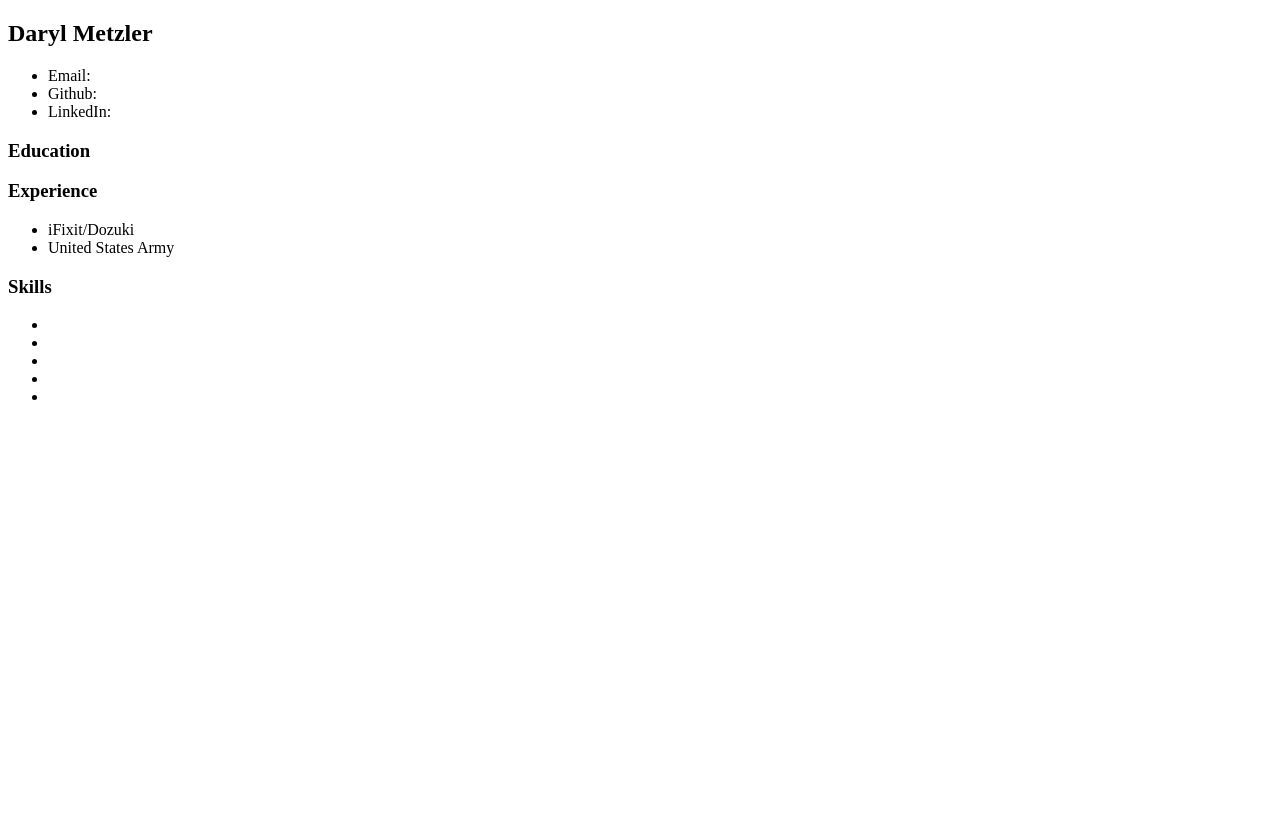
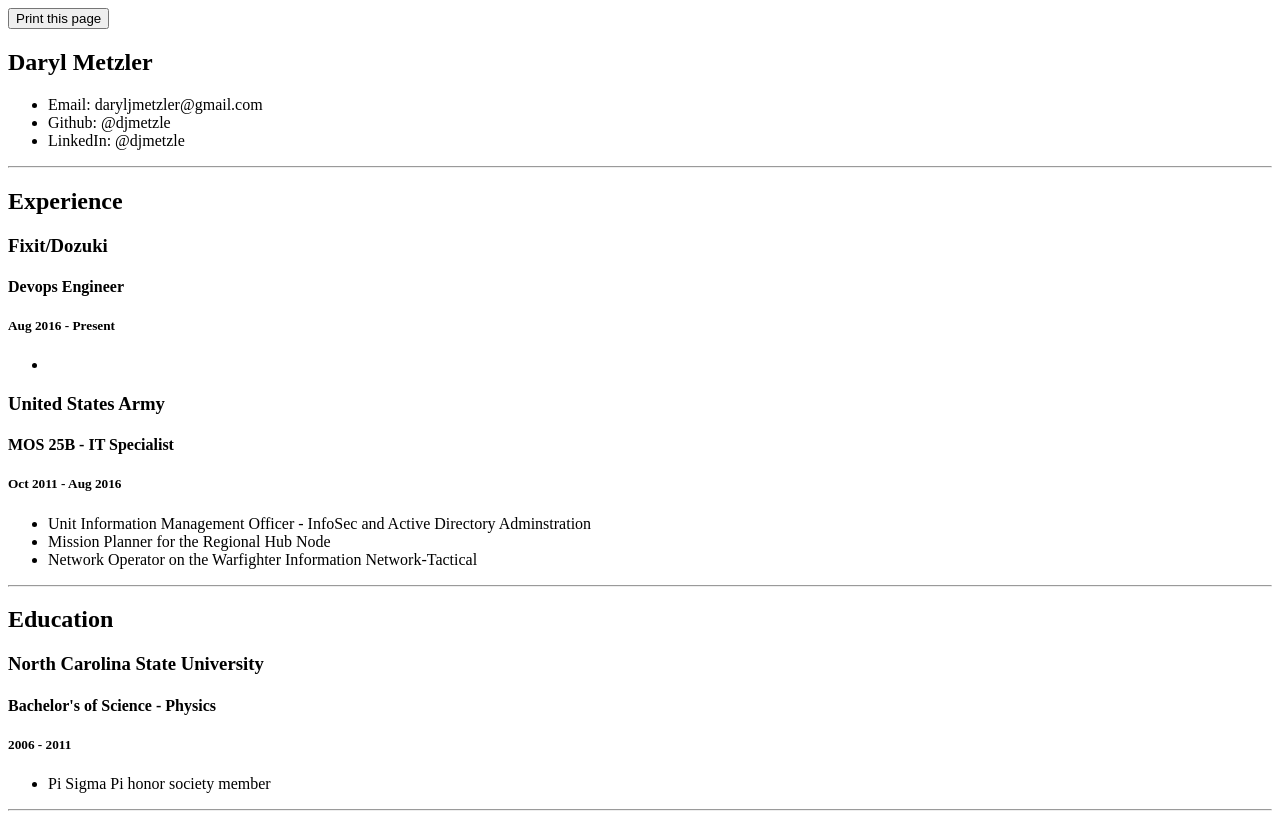
Before and after one commit to djmetzle/resume, an Astro site: page / in a window 1280 px wide. Shown: the top 814 px of the page. Built offline with nearby package versions, Linux system fonts and the light colour scheme; Astro itself is replaced by a stand-in of ours.

Commit message:
Add some data

```diff
--- a/src/components/Education.astro
+++ b/src/components/Education.astro
@@ -2,5 +2,15 @@
 ---
 
 <section>
-	<h3>Education</h3>
+	<h2>Education</h2>
+	<section>
+		<h3>North Carolina State University</h3>
+		<h4>Bachelor's of Science - Physics</h4>
+		<h5>2006 - 2011</h5>
+		<section>
+			<ul>
+				<li>Pi Sigma Pi honor society member</li>
+			</ul>
+		</section>
+	</section>
 </section>
--- a/src/components/Experience.astro
+++ b/src/components/Experience.astro
@@ -2,9 +2,27 @@
 ---
 
 <section>
-	<h3>Experience</h3>
-	<ul>
-		<li>iFixit/Dozuki</li>
-		<li>United States Army</li>
-	</ul>
+	<h2>Experience</h2>
+	<section>
+		<h3>Fixit/Dozuki</h3>
+		<h4>Devops Engineer</h4>
+		<h5>Aug 2016 - Present</h5>
+		<section>
+			<ul>
+				<li></li>
+			</ul>
+		</section>
+	</section>
+	<section>
+		<h3>United States Army</h3>
+		<h4>MOS 25B - IT Specialist</h4>
+		<h5>Oct 2011 - Aug 2016</h5>
+		<section>
+			<ul>
+				<li>Unit Information Management Officer - InfoSec and Active Directory Adminstration</li>
+				<li>Mission Planner for the Regional Hub Node</li>
+				<li>Network Operator on the Warfighter Information Network-Tactical</li>
+			</ul>
+		</section>
+	</section>
 </section>
--- a/src/components/Social.astro
+++ b/src/components/Social.astro
@@ -3,8 +3,8 @@
 
 <div>
 	<ul>
-	<li>Email: </li>
-	<li>Github: </li>
-	<li>LinkedIn: </li>
+	<li>Email: daryljmetzler@gmail.com</li>
+	<li>Github: @djmetzle</li>
+	<li>LinkedIn: @djmetzle</li>
 	</ul>
 </div>
--- a/src/layouts/MainLayout.astro
+++ b/src/layouts/MainLayout.astro
@@ -11,6 +11,8 @@ const { title } = Astro.props;
 	</head>
 	<body>
 		<main>
+<div><button onClick="window.print()">Print this page
+</button></div>
 		<slot />
 		</main>
 	</body>
--- a/src/pages/index.astro
+++ b/src/pages/index.astro
@@ -9,7 +9,10 @@ import Skills from '../components/Skills.astro'
 
 <MainLayout title="djmetzle.io - Resume">
 	<Contact />
+	<hr>
+	<Experience />
+	<hr>
 	<Education />
-	<Experience />
+	<hr>
 	<Skills />
 </MainLayout>
```
